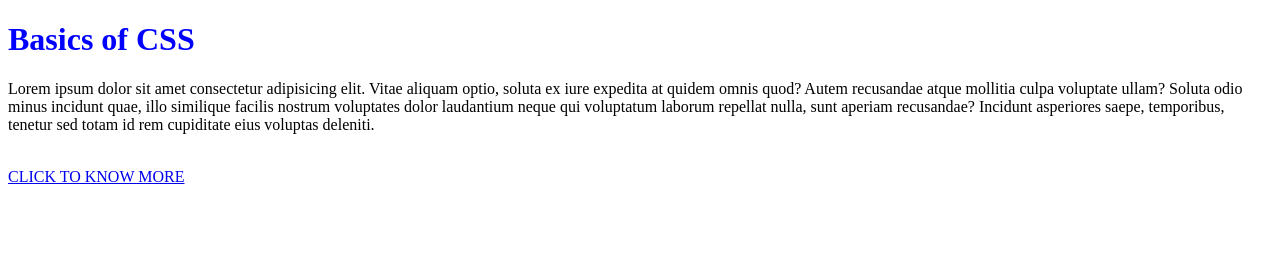
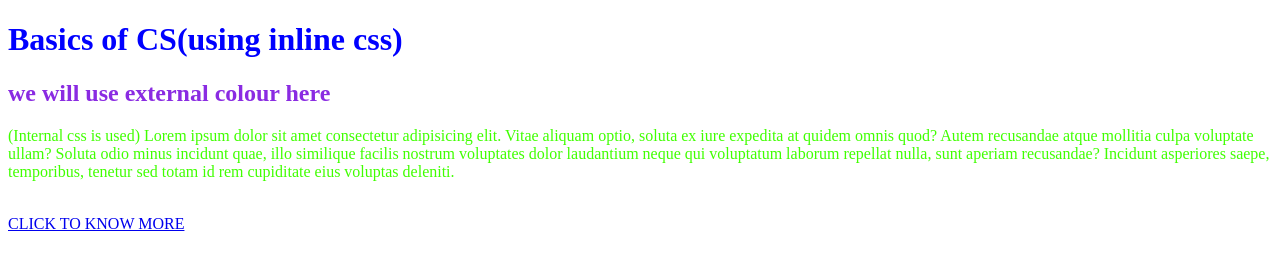
Before and after one commit to subhamdas2003/Learn_CSS, a plain HTML site: page index.html in a window 1280 px wide. Drawn offline with Linux system fonts and the light colour scheme.

Commit message:
types of css

```diff
--- a/index.html
+++ b/index.html
@@ -4,10 +4,18 @@
     <meta charset="UTF-8">
     <meta name="viewport" content="width=device-width, initial-scale=1.0">
     <title>BASICS OF CSS</title>
+    <style>
+        p{
+            color: rgb(64, 255, 0);
+
+        }
+    </style>
+    <link rel="stylesheet" href="style.css">
 </head>
 <body>
-    <h1 style="color: blue; font-weight: bold;">Basics of CSS</h1>
-    <p>Lorem ipsum dolor sit amet consectetur adipisicing elit. Vitae aliquam optio, soluta ex iure expedita at quidem omnis quod? Autem recusandae atque mollitia culpa voluptate ullam? Soluta odio minus incidunt quae, illo similique facilis nostrum voluptates dolor laudantium neque qui voluptatum laborum repellat nulla, sunt aperiam recusandae? Incidunt asperiores saepe, temporibus, tenetur sed totam id rem cupiditate eius voluptas deleniti.
+    <h1 style="color: blue; font-weight: bold;">Basics of CS(using inline css)</h1>
+    <h2>we will use external colour here</h2>
+    <p>(Internal css is used)  Lorem ipsum dolor sit amet consectetur adipisicing elit. Vitae aliquam optio, soluta ex iure expedita at quidem omnis quod? Autem recusandae atque mollitia culpa voluptate ullam? Soluta odio minus incidunt quae, illo similique facilis nostrum voluptates dolor laudantium neque qui voluptatum laborum repellat nulla, sunt aperiam recusandae? Incidunt asperiores saepe, temporibus, tenetur sed totam id rem cupiditate eius voluptas deleniti.
     </p>
     <br/>
     <a href="#" target="_blank">CLICK TO KNOW MORE</a>
--- /dev/null
+++ b/style.css
@@ -0,0 +1,3 @@
+h2{
+    color: blueviolet;
+}
```
